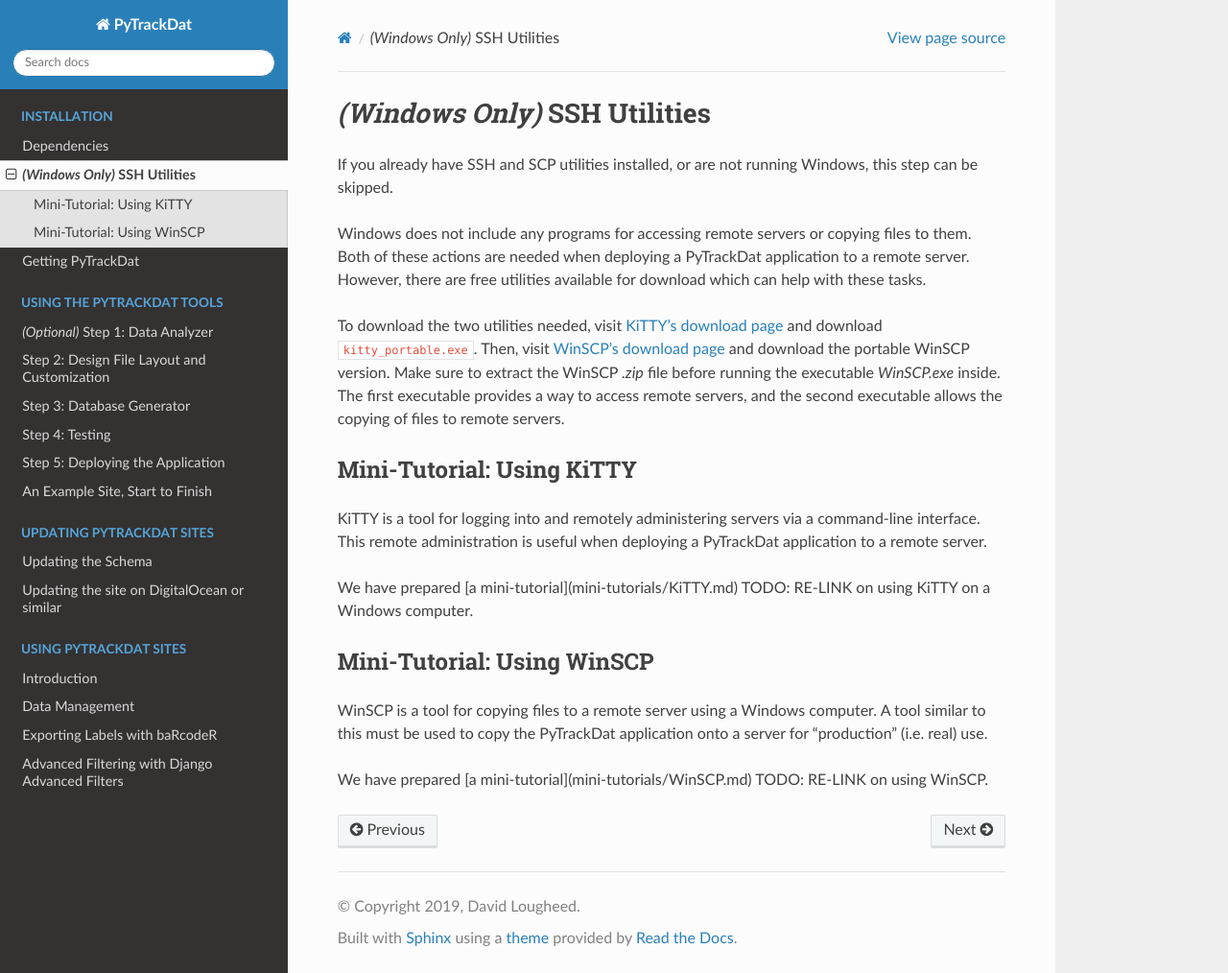
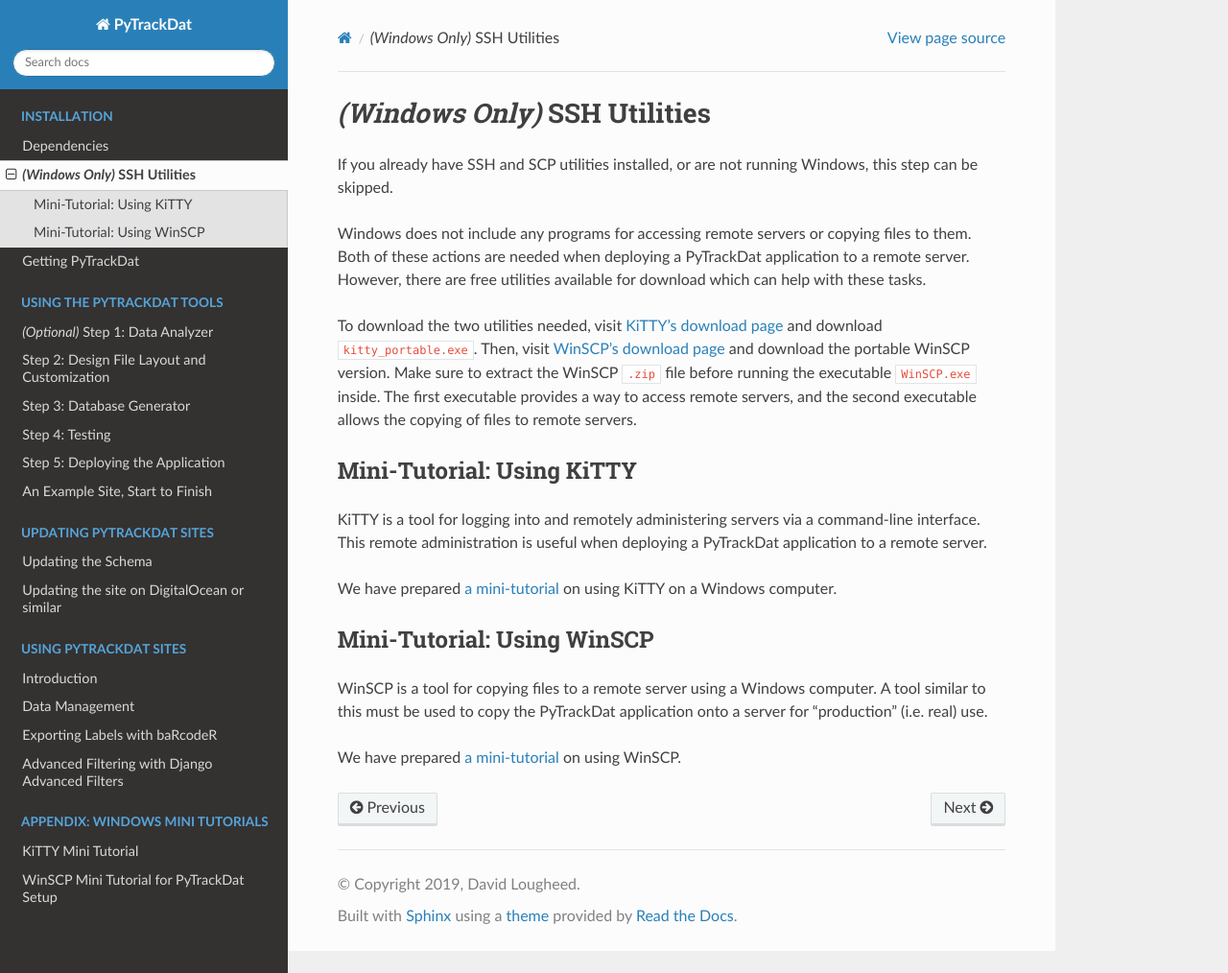
Before and after one commit to pytrackdat/pytrackdat, a Sphinx documentation site: the page built from docs/installation/windows_ssh.rst, in a window 1280 px wide and 1014 px high. Shown: the whole window at 96% size. Built offline with Sphinx 7.4.7 and the Read the Docs theme 2.0.0, drawn with Linux system fonts in a browser that asks for light colours.

Commit message:
Add windows mini tutorials to new docs

```diff
--- a/docs/installation/windows_ssh.rst
+++ b/docs/installation/windows_ssh.rst
@@ -12,8 +12,8 @@ for download which can help with these tasks.
 
 To download the two utilities needed, visit `KiTTY's download page`_ and
 download ``kitty_portable.exe``. Then, visit `WinSCP's download page`_ and
-download the portable WinSCP version. Make sure to extract the WinSCP `.zip`
-file before running the executable `WinSCP.exe` inside. The first executable
+download the portable WinSCP version. Make sure to extract the WinSCP ``.zip``
+file before running the executable ``WinSCP.exe`` inside. The first executable
 provides a way to access remote servers, and the second executable allows the
 copying of files to remote servers.
 
@@ -28,8 +28,8 @@ KiTTY is a tool for logging into and remotely administering servers via a
 command-line interface. This remote administration is useful when deploying a
 PyTrackDat application to a remote server.
 
-We have prepared [a mini-tutorial](mini-tutorials/KiTTY.md) TODO: RE-LINK
-on using KiTTY on a Windows computer.
+We have prepared :ref:`a mini-tutorial <kitty>` on using KiTTY on a Windows
+computer.
 
 
 Mini-Tutorial: Using WinSCP
@@ -39,5 +39,4 @@ WinSCP is a tool for copying files to a remote server using a Windows computer.
 A tool similar to this must be used to copy the PyTrackDat application onto a
 server for "production" (i.e. real) use.
 
-We have prepared [a mini-tutorial](mini-tutorials/WinSCP.md) TODO: RE-LINK
-on using WinSCP.
+We have prepared :ref:`a mini-tutorial <winscp>` on using WinSCP.
```
Also changed, not shown: docs/index.rst (+8 -0 lines), docs/windows_tutorials/kitty.rst (added, +52 -0 lines), docs/windows_tutorials/winscp.rst (added, +69 -0 lines).
